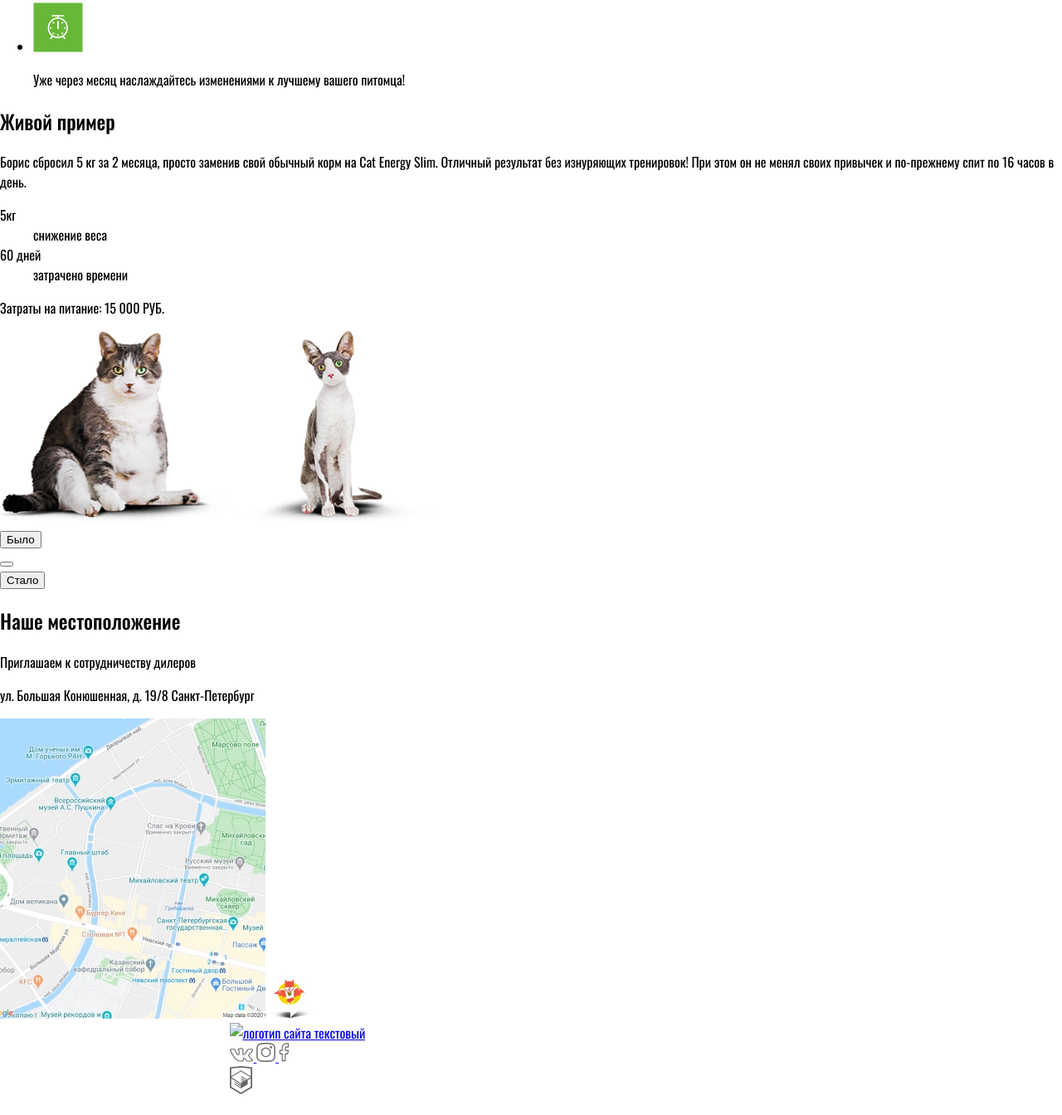
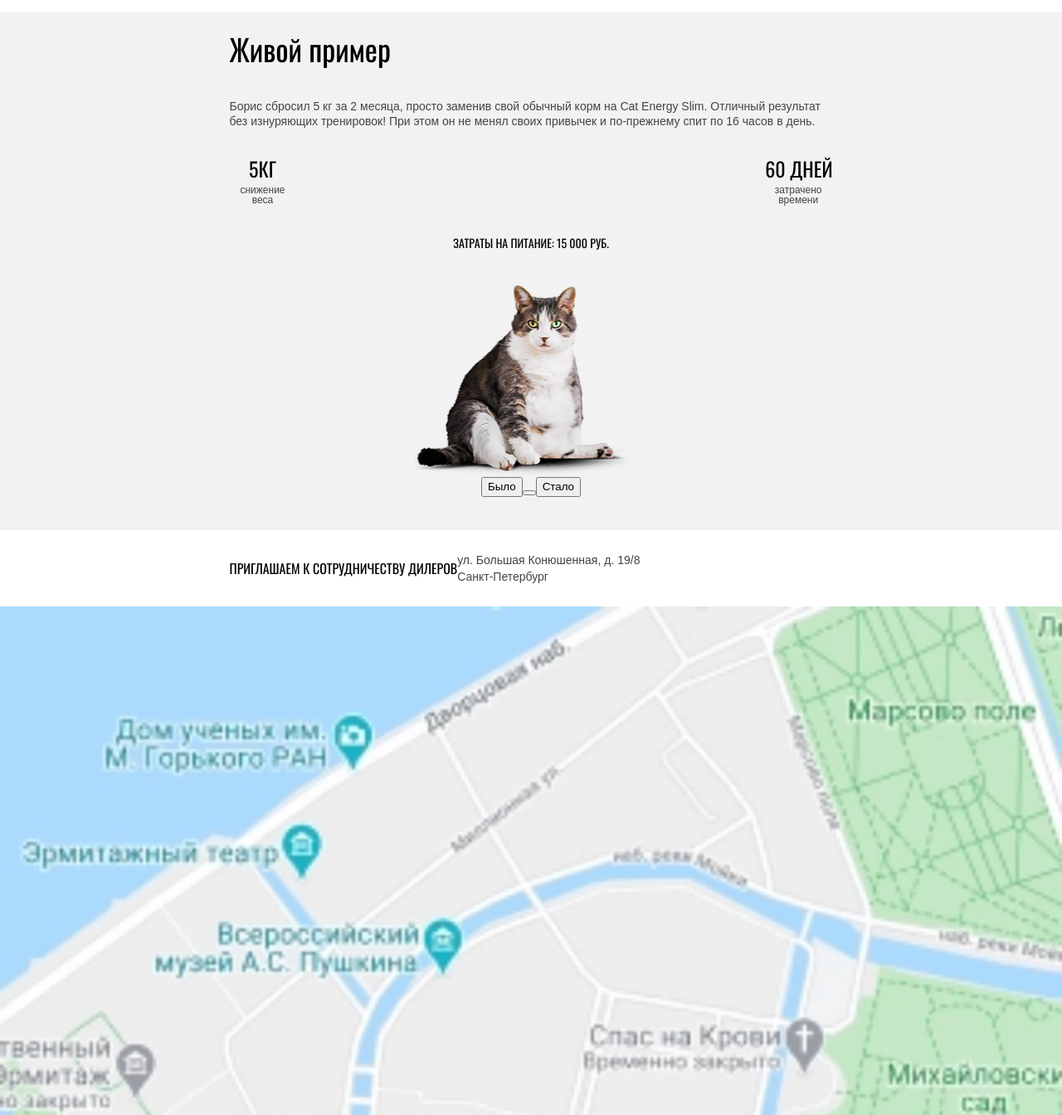
Before and after one commit to approxim/1806293-cat-energy-24, a website: page source/index.html in a window 1280 px wide. Shown: the part 2542-3886 px from the top of the page at 83% size. Drawn offline with nearby package versions, Linux system fonts and the light colour scheme; files that its build step writes are made by us from their sources.

Commit message:
оформление первой страницы

```diff
--- a/source/index.html
+++ b/source/index.html
@@ -97,6 +97,7 @@
 
         <!-- Секция Как это работает -->
         <section class="working">
+          <div class="container">
             <h2 class="working__title">Как это работает</h2>
 
             <ul class="working__list">
@@ -120,30 +121,36 @@
                 <p class="working__description">Уже через месяц наслаждайтесь изменениями к лучшему вашего питомца!</p>
               </li>
             </ul>
+          </div> <!-- container -->
         </section> <!-- /Секция Как это работает -->
 
         <!-- Секция Живой пример -->
         <section class="example">
+          <div class="container">
             <h2 class="example__title">Живой пример</h2>
             <p class="example__text">Борис сбросил 5 кг за 2 месяца, просто заменив свой обычный корм на Cat Energy Slim. Отличный результат без изнуряющих тренировок! При этом он не менял своих привычек и по-прежнему спит по 16 часов в день.</p>
-
-          <dl class="example__profit">
+            <div class="example__profit">
+              <dl>
                 <dt>5кг</dt>
                 <dd>снижение веса</dd>
-
+              </dl>
+              <dl>
                 <dt>60 дней</dt>
                 <dd>затрачено времени</dd>
               </dl>
-
+            </div>
             <p class="example__expenses">
               <span>Затраты на питание:</span>
               <span>15 000 РУБ.</span>
             </p>
 
+
             <div class="result">
+              <div class="result__wrapper">
                 <img class="result__image fat-cat" src="img/fat-cat-mobile.webp" width="280" height="232" alt="кот до приема правильного корма">
                 <img class="result__image slim-cat" src="img/slim-cat-mobile.webp" width="243" height="232" alt="кот после приема правильного корма">
-            <div class="result__buttons ">
+              </div>
+              <div class="result__buttons">
                 <button class="result__button-before" type="button">Было</button>
                 <div class="result__range">
                   <button class="result__button-toggle" type="button"></button>
@@ -151,13 +158,15 @@
                 <button class="result__button-after" type="button">Стало</button>
               </div>
             </div> <!-- /result -->
+          </div> <!-- /container -->
         </section> <!-- /Секция Живой пример -->
 
         <!-- Местоположение -->
         <section class="location--index location">
-          <h2 class="visially-hidden">Наше местоположение</h2>
+          <h2 class="visually-hidden">Наше местоположение</h2>
 
           <!-- Адрес -->
+          <div class="container">
             <div class="location__wrap">
               <p class="location__text">Приглашаем к сотрудничеству дилеров</p>
               <p class="location__address">
@@ -165,23 +174,24 @@
                 <span>Санкт-Петербург</span>
               </p>
             </div>
+          </div> <!-- /container -->
 
           <!-- Карта -->
           <div class="location__map">
             <img class="location__map-image" src="img/map-location-mobile.webp" alt="карта с местоположением" width="320" height="362">
-            <img class="location__map-pin" src="img/logo/map-pin-logo.webp" alt="пин нан карте" width="57" height="53">
+            <img class="location__map-pin" src="img/logo/map-pin-logo.webp" alt="пин на карте" width="57" height="53">
           </div>
         </section>
     </main>
 
     <!-- Подвал сайта  -->
     <footer class="footer__container footer">
-      <div class="container">
       <h2 class="visually-hidden">Наши контакты</h2>
 
+      <div class="container">
         <!-- Текстовый логотип -->
         <a class="footer__logo-link logo-link" href="#">
-          <span class="visually-hidden">Логотип сайта</span>
+
           <img class="footer__logo-text logo-text" src="img/logo/text-logo.svg" width="128" height="24" alt="логотип сайта текстовый">
         </a>
 
@@ -207,7 +217,7 @@
 
         <!-- Логотип HTML-академии -->
         <a class="footer__site-link" href="https://htmlacademy.ru/" target="_blank">
-          <span class="visually-hidden">Ссылка на сайт HTML-академии</span>
+          <span class="">HTML Academy</span>
           <img src="img/logo/logo-html-academy.svg" alt="логотип HTML-академии" width="27" height="34">
         </a>
       </div> <!-- /container -->
--- a/source/sass/components/choice.scss
+++ b/source/sass/components/choice.scss
@@ -14,6 +14,7 @@
 .choice__title {
   font-size: 24px;
   line-height: 37px;
+  font-weight: 400;
   text-transform: uppercase;
   color: $color-black;
   margin: 0;
@@ -43,6 +44,7 @@
   display: block;
   font-size: 16px;
   line-height: 16px;
+  font-weight: 400;
   text-decoration: none;
   text-transform: uppercase;
   color: $color-black;
--- /dev/null
+++ b/source/sass/components/example.scss
@@ -0,0 +1,53 @@
+.example {
+  background-color: #f2f2f2;
+  padding-top: 25px;
+  padding-bottom: 40px;
+}
+
+.example__title {
+  font-size: 36px;
+  line-height: 40px;
+  font-weight: 400;
+  margin: 0 0 40px;
+}
+
+.example__text {
+  font-family: $font-secondary;
+  font-size: 14px;
+  line-height: 18px;
+  color: $color-special-dark-grey;
+  margin: 0;
+  margin-bottom: 20px;
+}
+
+.example__profit {
+  margin: 0;
+  text-align: center;
+  display: flex;
+  justify-content: space-between;
+
+
+  dt {
+    font-size: 24px;
+    line-height: 24px;
+    text-transform: uppercase;
+    margin-bottom: 8px;
+  }
+
+  dd {
+    margin: 0;
+    font-family: $font-secondary;
+    font-size: 12px;
+    line-height: 100%;
+    color: $color-special-dark-grey;
+    width: 80px;
+  }
+}
+
+.example__expenses {
+  font-size: 14px;
+  line-height: 20px;
+  text-transform: uppercase;
+  text-align: center;
+  margin: 20px;
+}
--- /dev/null
+++ b/source/sass/components/footer.scss
@@ -0,0 +1,34 @@
+.footer {
+  background-color: $color-basic-grey;
+}
+
+.footer .container {
+  display: flex;
+  flex-flow: column;
+  align-items: center;
+}
+
+.footer__logo-text {
+  padding: 39px 0 32px;
+}
+
+.footer__social {
+  padding: 20px 0;
+  display: flex;
+  align-items: center;
+
+  a:not(:last-child) {
+    margin-right: 35px;
+  }
+}
+
+.footer-social__icon {
+  display: block;
+}
+
+.footer__site-link {
+  display: flex;
+  justify-content: space-between;
+  align-items: center;
+  padding: 22px 0;
+}
--- /dev/null
+++ b/source/sass/components/location.scss
@@ -0,0 +1,44 @@
+.location__wrap {
+  display: flex;
+  align-items: center;
+  padding: 26px 0;
+
+  p {
+    margin: 0;
+  }
+}
+
+.location__text {
+  font-size: 16px;
+  line-height: 20px;
+  text-transform: uppercase;
+}
+
+.location__address {
+  display: flex;
+  flex-flow: column;
+  justify-content: space-between;
+  font-family: $font-secondary;
+  font-size: 14px;
+  line-height: 20px;
+  color: $color-special-dark-grey;
+  margin-left: 10px;
+}
+
+.location__map {
+  position: relative;
+}
+
+.location__map-image {
+  display: block;
+  width: 100%;
+  height: auto;
+}
+
+.location__map-pin {
+  position: absolute;
+  display: block;
+  top: 50%;
+  left: 50%;
+  transform: translate3d(-50%, -50%, 0);
+}
--- /dev/null
+++ b/source/sass/components/result.scss
@@ -0,0 +1,17 @@
+.result {
+  margin-top: 40px;
+}
+
+.result__image {
+  display: block;
+  margin: 0 auto;
+}
+
+.slim-cat {
+  display: none;
+}
+
+.result__buttons {
+  display: flex;
+  justify-content: center;
+}
--- /dev/null
+++ b/source/sass/components/working.scss
@@ -0,0 +1,37 @@
+.working {
+  margin-top: 20px;
+}
+
+.working__title {
+  font-size: 36px;
+  line-height: 40px;
+  font-weight: 400;
+  margin: 0;
+  margin-bottom: 40px;
+}
+
+.working__list {
+  padding: 0;
+  list-style-type: none;
+}
+
+.working__item {
+  display: flex;
+  align-items: center;
+  margin-bottom: 20px;
+  img {
+    display: block;
+  }
+  &:last-child {
+    margin-bottom: 50px;
+  }
+}
+
+.working__description {
+  font-family: $font-secondary;
+  font-size: 14px;
+  line-height: 18px;
+  color: $color-special-dark-grey;
+  margin: 0;
+  margin-left: 20px;
+}
--- a/source/sass/style.scss
+++ b/source/sass/style.scss
@@ -7,3 +7,8 @@
 @import "././components/header.scss";
 @import "././components/promo.scss";
 @import "././components/choice.scss";
+@import "././components/working.scss";
+@import "././components/example.scss";
+@import "././components/result.scss";
+@import "././components/location.scss";
+@import "././components/footer.scss";
```
Lines whose indentation alone changed are shown as unchanged.
